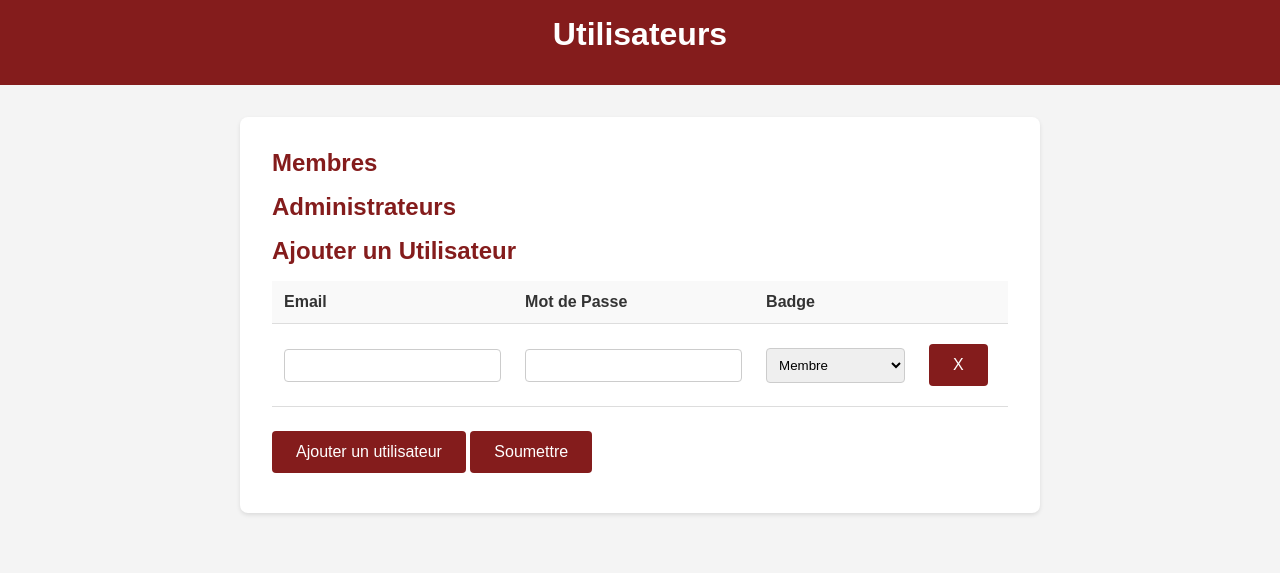
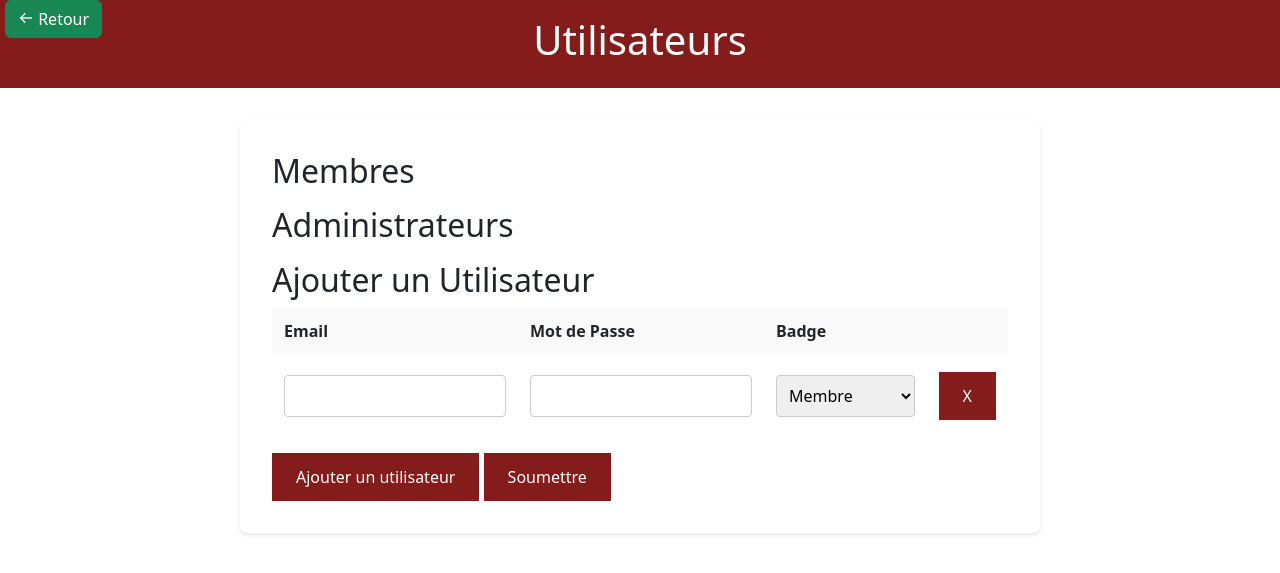
Before and after one commit to Estoms/finbloodlinests, a PHP site: page /form_add_user.php in a window 1280 px wide. Shown: the top 573 px of the page. Run offline with PHP 8.4, Linux system fonts and the light colour scheme; data that the repository does not hold is empty.

Commit message:
Updated bloodlinests

```diff
--- a/Style/styleadd_user.css
+++ b/Style/styleadd_user.css
@@ -36,8 +36,11 @@ main {
     max-width: 800px;
     margin-bottom: 2rem;
 }
-
-h1, h2 {
+a{
+    position: fixed;
+    left: 5PX;
+}
+h2 {
     margin-bottom: 1rem;
 }
 
--- a/Style/styles.css
+++ b/Style/styles.css
@@ -40,7 +40,6 @@ body{
 .men a {
   color: white;
   text-decoration: none;
-
 }
 
 .header .logo {
--- a/form_add_user.php
+++ b/form_add_user.php
@@ -1,15 +1,22 @@
 <!DOCTYPE html>
 <html lang="fr">
+
 <head>
     <meta charset="UTF-8">
     <meta name="viewport" content="width=device-width, initial-scale=1.0">
     <title>Gestion des Utilisateurs</title>
+    <link href="https://cdn.jsdelivr.net/npm/boxicons@2.1.4/css/boxicons.min.css" rel="stylesheet" />
     <link rel="stylesheet" href="style/styleadd_user.css">
+    <link rel="stylesheet" href="bootstrap/css/bootstrap.min.css">
 </head>
+
 <body>
     <header>
         <h1>Utilisateurs</h1>
     </header>
+    <a class="btn btn-success btn-bottom-right" href="javascript:history.go(-1);">
+        <i class='bx bx-arrow-back'></i> Retour
+    </a>
     <main>
         <section id="members-section">
             <h2>Membres</h2>
@@ -100,7 +107,11 @@
                     const email = participant.querySelector("input[name='emailUtilisateur[]']").value;
                     const motDePasse = participant.querySelector("input[name='motDePasseUtilisateur[]']").value;
                     const badge = participant.querySelector("select[name='badgeUtilisateur[]']").value;
-                    formData.push({ email: email, motDePasse: motDePasse, badge: badge });
+                    formData.push({
+                        email: email,
+                        motDePasse: motDePasse,
+                        badge: badge
+                    });
                 });
                 fetch("add_users.php", {
                         method: "POST",
@@ -125,4 +136,5 @@
         });
     </script>
 </body>
+
 </html>
```
Also changed, not shown: form_employer.php (+10 -1 lines), index.php (+26 -13 lines). Lines whose indentation alone changed are shown as unchanged.
